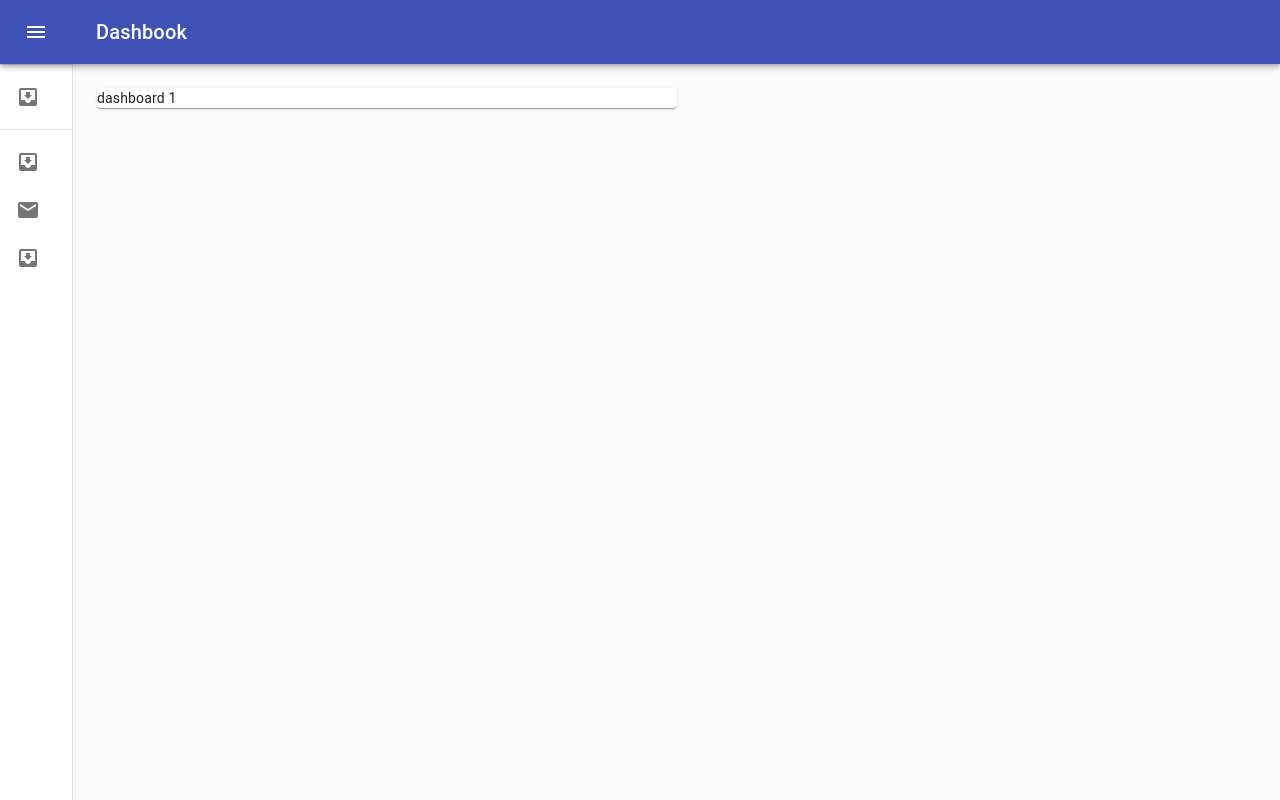
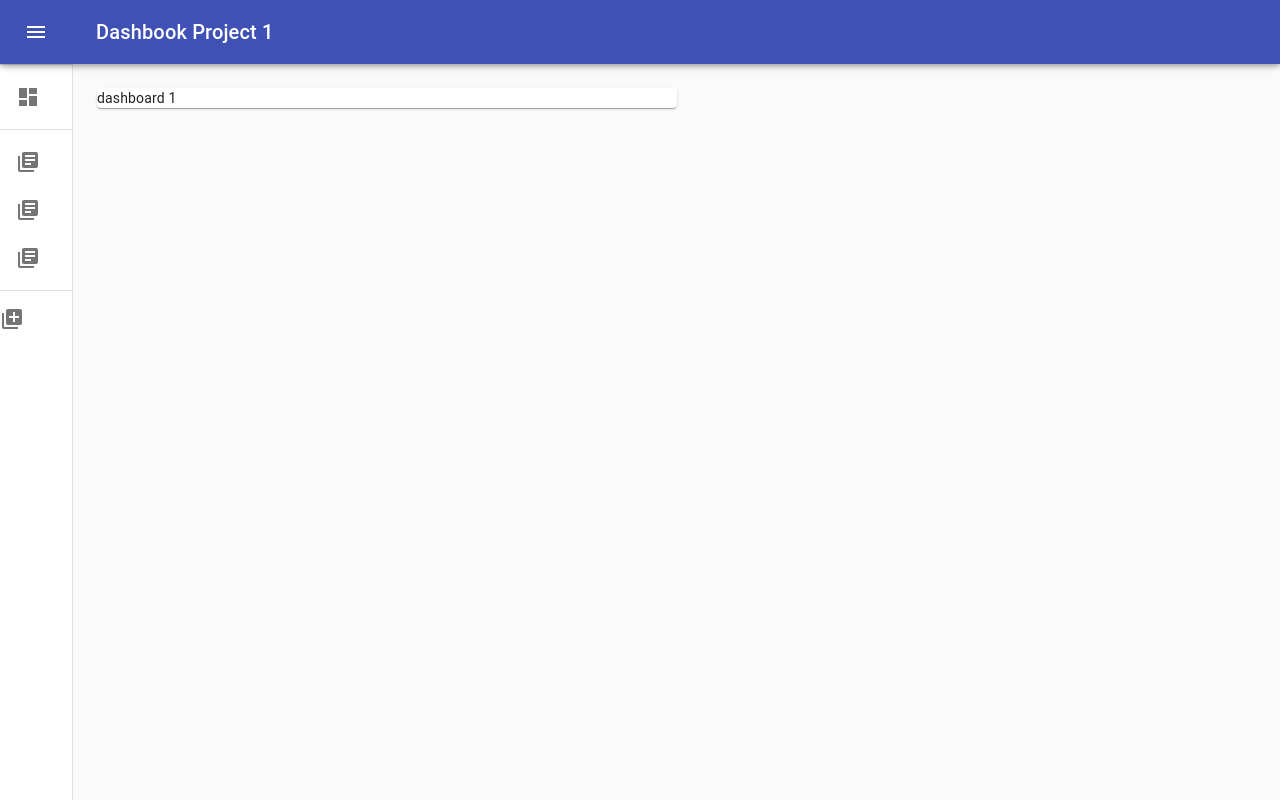
Before and after one commit to shafiemukhre/statsboard, a React (Create React App) app in the folder frontend/: page / in a window 1280 px wide. Built offline with nearby package versions, Linux system fonts and the light colour scheme.

Commit message:
update with my files, I hope this will not break

```diff
--- a/frontend/src/App.js
+++ b/frontend/src/App.js
@@ -1,5 +1,5 @@
 import React from 'react';
-import MiniDrawer from "./components/layout/MiniDrawer";
+import AppbarAndDrawer from "./components/AppbarAndDrawer";
 import { BrowserRouter as Router, Route, Redirect  } from "react-router-dom";
 import SignIn from "./components/pages/SignIn";
 import SignUp from "./components/pages/SignUp"
@@ -8,7 +8,7 @@ function App() {
   return (
     <Router>
     <div className="App">
-      <Route path="/" exact component={MiniDrawer} />
+      <Route path="/" exact component={AppbarAndDrawer} />
       <Route path="/signin" exact component={SignIn} />
       <Route path="/signup" exact component={SignUp} />
     </div>
--- a/frontend/src/components/layout/MiniDrawer.js
+++ b/frontend/src/components/AppbarAndDrawer/index.js
@@ -2,22 +2,24 @@ import React from 'react';
 import clsx from 'clsx';
 import { makeStyles, useTheme } from '@material-ui/core/styles';
 import Drawer from '@material-ui/core/Drawer';
-import AppBar from '@material-ui/core/AppBar';
-import Toolbar from '@material-ui/core/Toolbar';
 import List from '@material-ui/core/List';
 import CssBaseline from '@material-ui/core/CssBaseline';
-import Typography from '@material-ui/core/Typography';
 import Divider from '@material-ui/core/Divider';
 import IconButton from '@material-ui/core/IconButton';
-import MenuIcon from '@material-ui/icons/Menu';
 import ChevronLeftIcon from '@material-ui/icons/ChevronLeft';
 import ChevronRightIcon from '@material-ui/icons/ChevronRight';
 import ListItem from '@material-ui/core/ListItem';
 import ListItemIcon from '@material-ui/core/ListItemIcon';
 import ListItemText from '@material-ui/core/ListItemText';
-import InboxIcon from '@material-ui/icons/MoveToInbox';
-import MailIcon from '@material-ui/icons/Mail';
-import { Grid, Paper } from '@material-ui/core';
+import { Grid, Paper, Box } from '@material-ui/core';
+import MenuIcon from '@material-ui/icons/Menu';
+import Typography from '@material-ui/core/Typography';
+import AppBar from '@material-ui/core/AppBar';
+import Toolbar from '@material-ui/core/Toolbar';
+
+import DashboardIcon from '@material-ui/icons/Dashboard';
+import LibraryBooksIcon from '@material-ui/icons/LibraryBooks';
+import LibraryAddIcon from '@material-ui/icons/LibraryAdd';
 
 const drawerWidth = 240;
 
@@ -50,6 +52,7 @@ const useStyles = makeStyles((theme) => ({
     width: drawerWidth,
     flexShrink: 0,
     whiteSpace: 'nowrap',
+    flexDirection: "column",
   },
   drawerOpen: {
     width: drawerWidth,
@@ -68,6 +71,7 @@ const useStyles = makeStyles((theme) => ({
     [theme.breakpoints.up('sm')]: {
       width: theme.spacing(9) + 1,
     },
+
   },
   toolbar: {
     display: 'flex',
@@ -83,7 +87,7 @@ const useStyles = makeStyles((theme) => ({
   },
 }));
 
-export default function MiniDrawer() {
+export default function AppbarAndDrawer() {
   const classes = useStyles();
   const theme = useTheme();
   const [open, setOpen] = React.useState(false);
@@ -118,10 +122,11 @@ export default function MiniDrawer() {
             <MenuIcon />
           </IconButton>
           <Typography variant="h6" noWrap>
-            Dashbook
+            Dashbook Project 1
           </Typography>
         </Toolbar>
       </AppBar>
+
       <Drawer
         variant="permanent"
         className={clsx(classes.drawer, {
@@ -144,7 +149,7 @@ export default function MiniDrawer() {
         <List>
           {['Dashboard'].map((text, index) => (
             <ListItem button key={text}>
-              <ListItemIcon>{index % 2 === 0 ? <InboxIcon /> : <MailIcon />}</ListItemIcon>
+              <ListItemIcon><DashboardIcon/></ListItemIcon>
               <ListItemText primary={text} />
             </ListItem>
           ))}
@@ -153,11 +158,21 @@ export default function MiniDrawer() {
         <List>
           {['Notebook-1', 'Notebook-2', 'Notebook-3'].map((text, index) => (
             <ListItem button key={text}>
-              <ListItemIcon>{index % 2 === 0 ? <InboxIcon /> : <MailIcon />}</ListItemIcon>
+              <ListItemIcon><LibraryBooksIcon/></ListItemIcon>
               <ListItemText primary={text} />
             </ListItem>
           ))}
         </List>
+        <Box alignSelf="flex-end">
+          <Divider/>
+          <List >
+            <ListItem>
+              <ListItemIcon>
+                <LibraryAddIcon/>
+              </ListItemIcon>
+            </ListItem>
+          </List>
+        </Box>
       </Drawer>
       <main className={classes.content}>
         <div className={classes.toolbar} />
--- a/frontend/src/components/pages/Dashboard.js
+++ /dev/null
@@ -1 +0,0 @@
-import React from 'react'
```
Also changed, not shown: frontend/src/components/layout/VizCards.js (deleted, +0 -11 lines), frontend/src/components/layout/Appbar.js (deleted), frontend/src/components/pages/Notebook.js (deleted), frontend/src/pages/SignIn/index.js (renamed from frontend/src/components/pages/SignIn.js), frontend/src/pages/SignUp/index.js (renamed from frontend/src/components/pages/SignUp.js).
